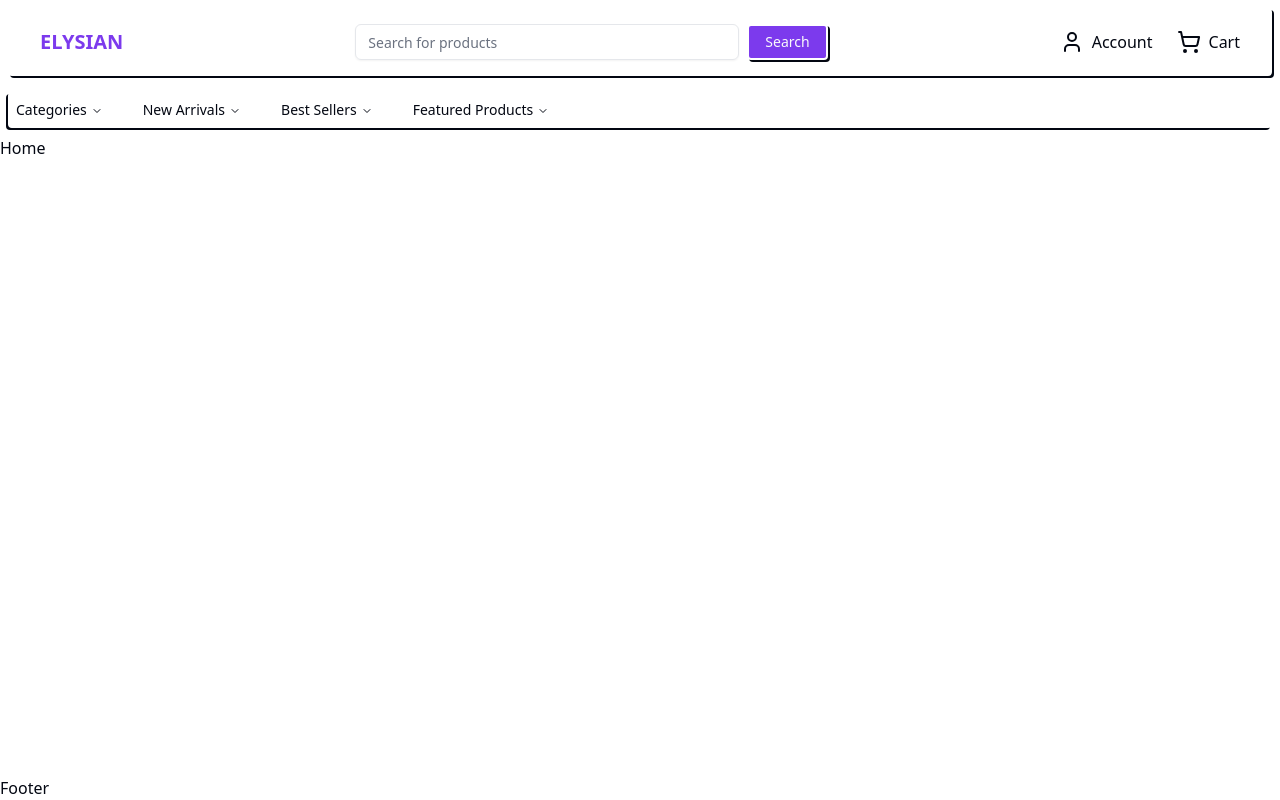
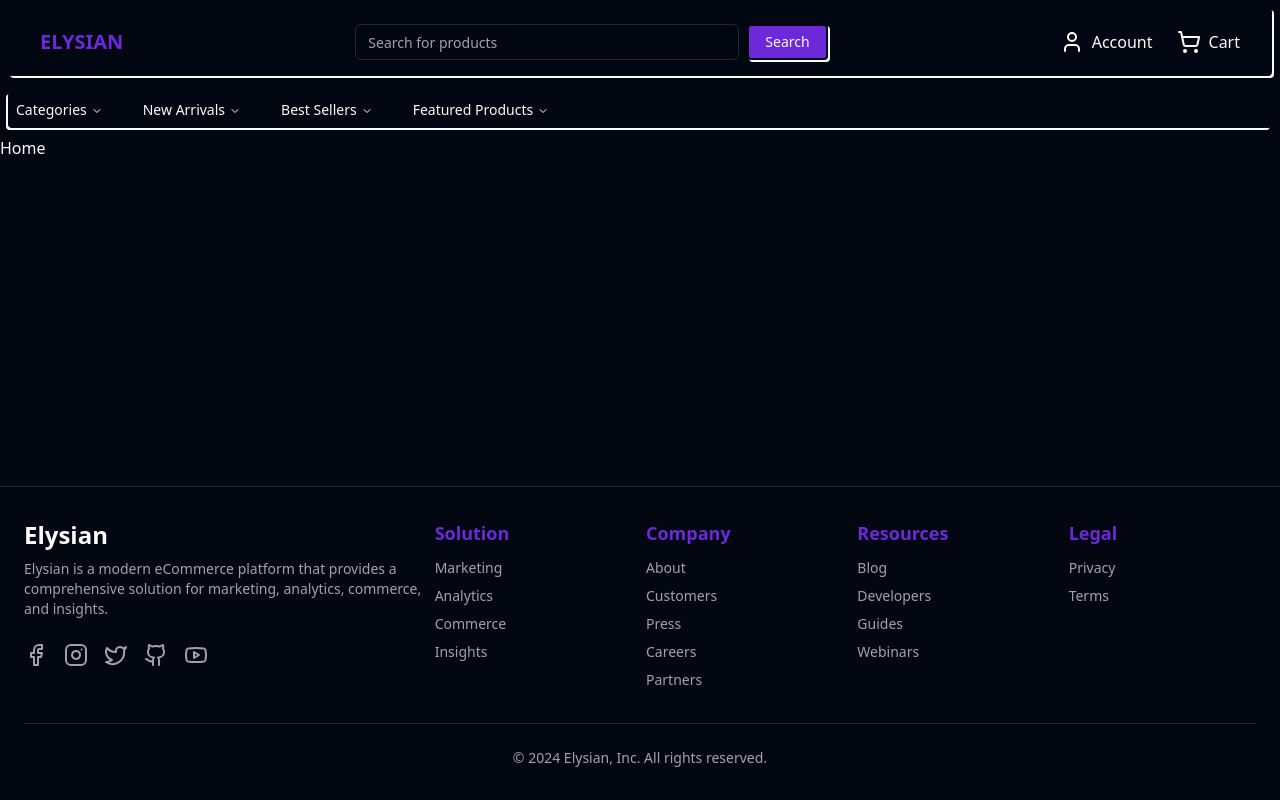
Before and after one commit to sdmrf/Elysian-Ecommerce, a React (Vite) app in the folder client/: page / in a window 1280 px wide. Built offline with nearby package versions, Linux system fonts and the light colour scheme.

Commit message:
Footer Done

```diff
--- a/client/src/App.tsx
+++ b/client/src/App.tsx
@@ -10,7 +10,7 @@ const About = lazy(() => import("@/pages/About"));
 const NotFound = lazy(() => import("@/pages/NotFound"));
 
 const App: React.FC = () => (
-  <ThemeProvider defaultTheme="light" storageKey="vite-ui-theme">
+  <ThemeProvider defaultTheme="dark" storageKey="vite-ui-theme">
     <Router>
       <Suspense fallback={<Spinner />}>
         <Routes>
--- a/client/src/components/layout/footer.tsx
+++ b/client/src/components/layout/footer.tsx
@@ -1,8 +1,108 @@
+import React from "react";
+import { Link } from "react-router-dom";
+import { Facebook, Instagram, Twitter, Github, Youtube } from "lucide-react";
 
-const Footer = () => {
+const footerItems = [
+  {
+    name: "Solution",
+    children: [
+      { name: "Marketing", href: "/marketing" },
+      { name: "Analytics", href: "/analytics" },
+      { name: "Commerce", href: "/commerce" },
+      { name: "Insights", href: "/insights" },
+    ],
+  },
+  {
+    name: "Company",
+    children: [
+      { name: "About", href: "/about" },
+      { name: "Customers", href: "/customers" },
+      { name: "Press", href: "/press" },
+      { name: "Careers", href: "/careers" },
+      { name: "Partners", href: "/partners" },
+    ],
+  },
+  {
+    name: "Resources",
+    children: [
+      { name: "Blog", href: "/blog" },
+      { name: "Developers", href: "/developers" },
+      { name: "Guides", href: "/guides" },
+      { name: "Webinars", href: "/webinars" },
+    ],
+  },
+  {
+    name: "Legal",
+    children: [
+      { name: "Privacy", href: "/privacy" },
+      { name: "Terms", href: "/terms" },
+    ],
+  },
+];
+
+const socials = [
+  { name: "Facebook", Icon: Facebook, href: "https://facebook.com" },
+  { name: "Instagram", Icon: Instagram, href: "https://instagram.com/sdmrfa" },
+  { name: "Twitter", Icon: Twitter, href: "https://twitter.com/sdmrf" },
+  { name: "Github", Icon: Github, href: "https://github.com/sdmrf" },
+  { name: "Youtube", Icon: Youtube, href: "https://youtube.com" },
+];
+
+const Footer: React.FC = () => {
   return (
-    <div>Footer</div>
-  )
-}
+    <footer className="flex flex-col bg-background text-foreground border-t border-border">
+      <div className="container mx-auto px-6 py-8">
+        <div className="flex flex-wrap justify-between">
+          {/* Branding */}
+          <div className="w-full md:w-1/3 mb-6">
+            <h2 className="text-2xl font-bold">Elysian</h2>
+            <p className="mt-2 text-sm text-muted-foreground">
+              Elysian is a modern eCommerce platform that provides a comprehensive
+              solution for marketing, analytics, commerce, and insights.
+            </p>
+            <div className="flex mt-6 space-x-4">
+              {socials.map((social) => (
+                <a
+                  key={social.name}
+                  href={social.href}
+                  target="_blank"
+                  rel="noopener noreferrer"
+                  aria-label={social.name}
+                  className="text-muted-foreground hover:text-primary"
+                >
+                  <social.Icon size={24} />
+                </a>
+              ))}
+            </div>
+          </div>
+          {/* Footer Links */}
+          <div className="w-full md:w-2/3 grid grid-cols-2 md:grid-cols-4 gap-6">
+            {footerItems.map((item) => (
+              <div key={item.name}>
+                <h3 className="text-lg font-semibold text-primary">{item.name}</h3>
+                <ul className="mt-2 space-y-1">
+                  {item.children.map((child) => (
+                    <li key={child.name}>
+                      <Link
+                        to={child.href}
+                        className="text-sm text-muted-foreground hover:text-primary"
+                      >
+                        {child.name}
+                      </Link>
+                    </li>
+                  ))}
+                </ul>
+              </div>
+            ))}
+          </div>
+        </div>
+        {/* Footer Bottom */}
+        <div className="mt-8 border-t pt-6 text-center text-sm text-muted-foreground">
+          © {new Date().getFullYear()} Elysian, Inc. All rights reserved.
+        </div>
+      </div>
+    </footer>
+  );
+};
 
-export default Footer
+export default Footer;
```
